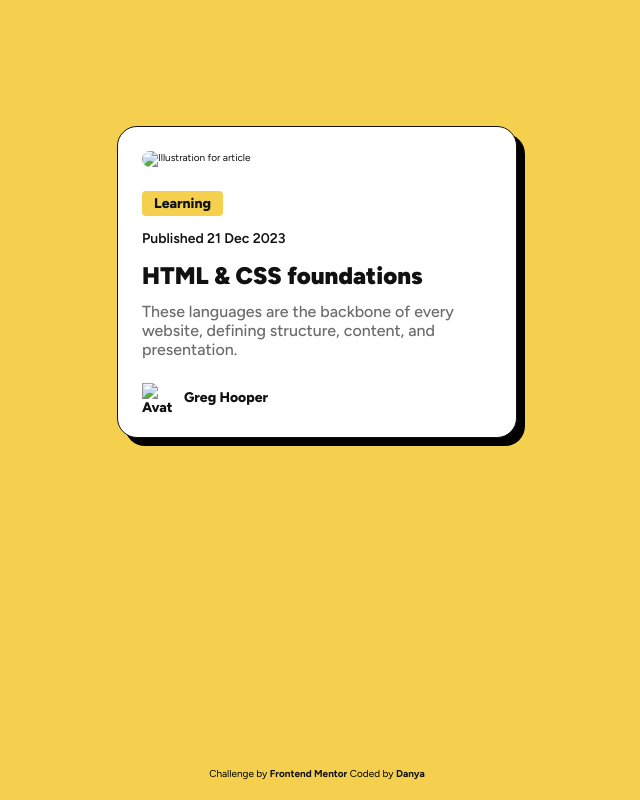
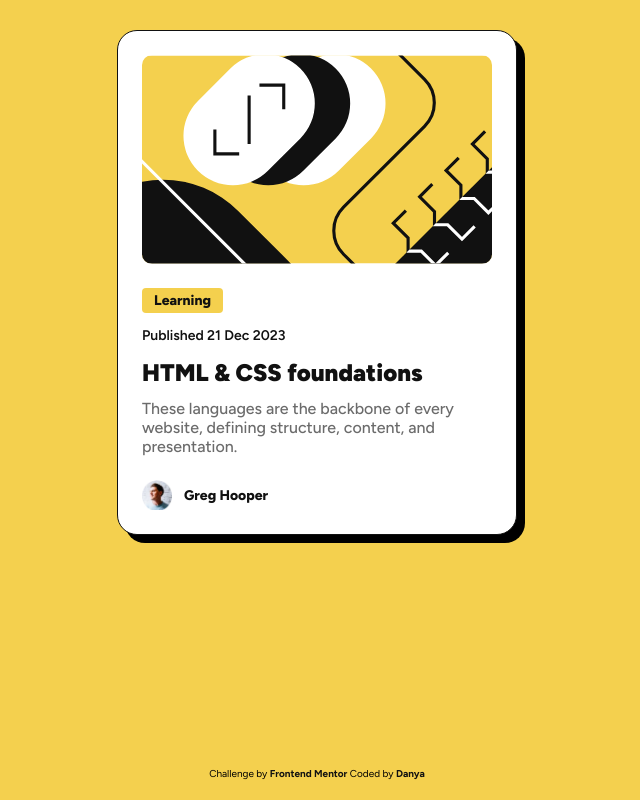
Before and after one commit to elClassico-eng/5.Blog-preview-card, a plain HTML site: page index.html in a window 1280 px wide. Shown: the whole page, without its empty margins (323-963 px from the left). Drawn offline with Linux system fonts and the light colour scheme.

Commit message:
Изменение путей в html

```diff
--- a/index.html
+++ b/index.html
@@ -17,7 +17,7 @@
             <article class="card">
                 <img
                     class="card__image"
-                    src="./ass/assets/images/illustration-article.svg"
+                    src="./assets/assets/images/illustration-article.svg"
                     alt="Illustration for article"
                 />
 
@@ -42,7 +42,7 @@
                 <div class="card__author-container">
                     <img
                         class="card__author-image"
-                        src="./ass/assets/images/image-avatar.webp"
+                        src="./assets/assets/images/image-avatar.webp"
                         alt="Avatar of Greg Hooper"
                     />
                     <a
```
